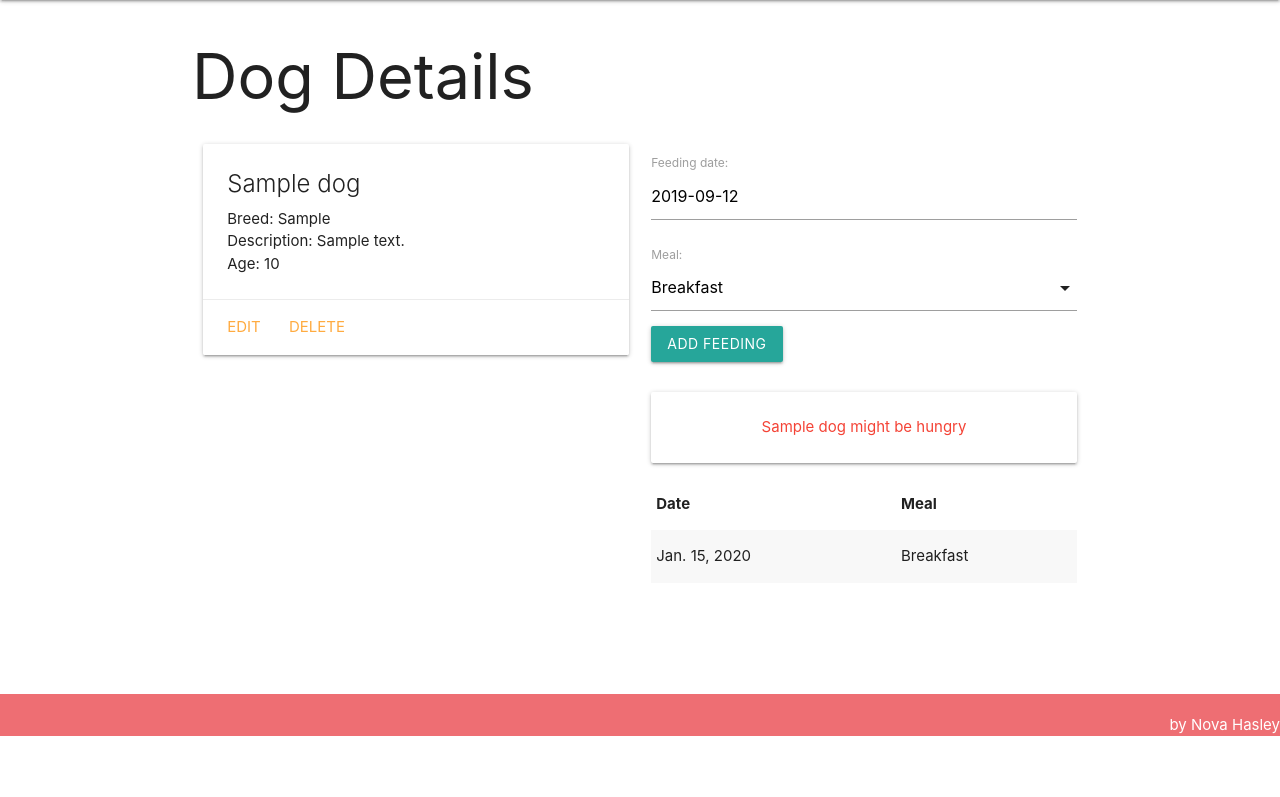
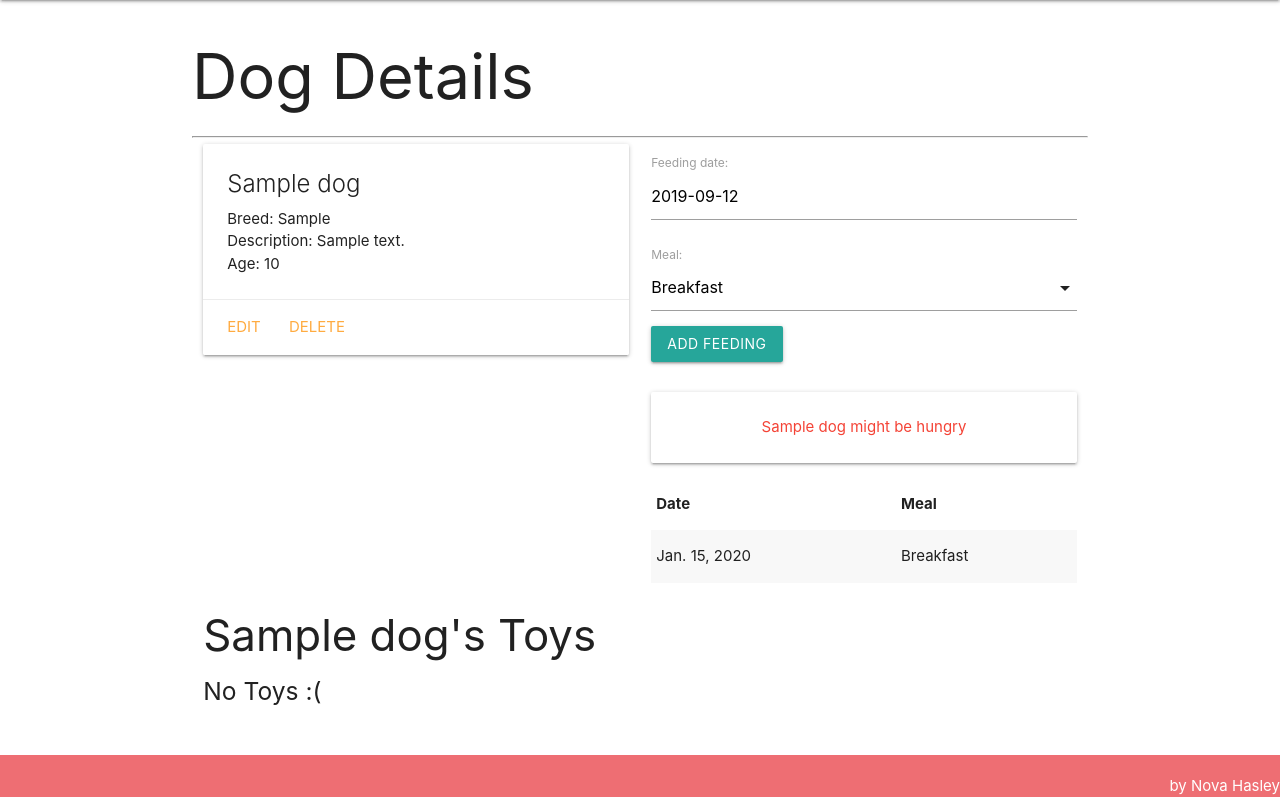
Before and after one commit to nhasley/Dog-Sitter---Python-Django, a Django app: page /dogs/1/ in a window 1280 px wide. Shown: the part 64-861 px from the top of the page. Before the commit the page ends 800 px from the top, so only its background shows below. Run offline with Django 3.2, Linux system fonts and the light colour scheme; tables that the repository leaves empty hold one stand-in row (values such as "Sample post").

Commit message:
Adding Toy Model

```diff
--- a/main_app/admin.py
+++ b/main_app/admin.py
@@ -1,5 +1,6 @@
 from django.contrib import admin
-from .models import Dog, Feeding
+from .models import Dog, Feeding, Toy
 # Register your models here.
 admin.site.register(Dog)
 admin.site.register(Feeding)
+admin.site.register(Toy)
--- a/main_app/models.py
+++ b/main_app/models.py
@@ -8,7 +8,16 @@ MEALS = (
     ('D', 'Dinner')
 )
 
-# Create your models here.
+class Toy(models.Model):
+  name = models.CharField(max_length=50)
+  color = models.CharField(max_length=20)
+
+  def __str__(self):
+    return self.name
+
+  def get_absolute_url(self):
+    return reverse('toys_detail', kwargs={'pk': self.id})
+
 class Dog(models.Model):
   name = models.CharField(max_length=100)
   breed = models.CharField(max_length=100)
@@ -16,7 +25,7 @@ class Dog(models.Model):
   age = models.IntegerField()
 
   def __str__(self):
-        return self.name
+    return self.name
 
   def get_absolute_url(self):
     return reverse('detail', kwargs={'dog_id': self.id})
@@ -34,3 +43,6 @@ class Feeding(models.Model):
   dog = models.ForeignKey(Dog, on_delete=models.CASCADE)
   def __str__(self):
     return f'{self.get_meal_display()} on {self.date}'
+
+  class Meta:
+    ordering = ['-date']
--- a/main_app/templates/dogs/detail.html
+++ b/main_app/templates/dogs/detail.html
@@ -48,6 +48,24 @@
             </tbody>
         </table>
     </div>
+    <hr>
+<div class="row">
+  <div class="col s6">
+    <h3>{{ dog.name }}'s Toys</h3>
+    {% if dog.toys.count %}
+      {% for toy in dog.toys.all %}
+        <div class="card">
+          <div class="card-content">
+            <span class="card-title">
+              A <span style="color: {{ toy.color }}">{{ toy.color }}</span> {{ toy.name }}
+            </span>
+          </div>
+        </div>
+      {% endfor %}
+    {% else %}
+      <h5>No Toys :(</h5>
+    {% endif %}
+  </div>
 </div>
 <script>
 var dateEl = document.getElementById('id_date');
```
Also changed, not shown: main_app/migrations/0003_auto_20190911_2047.py (added).
